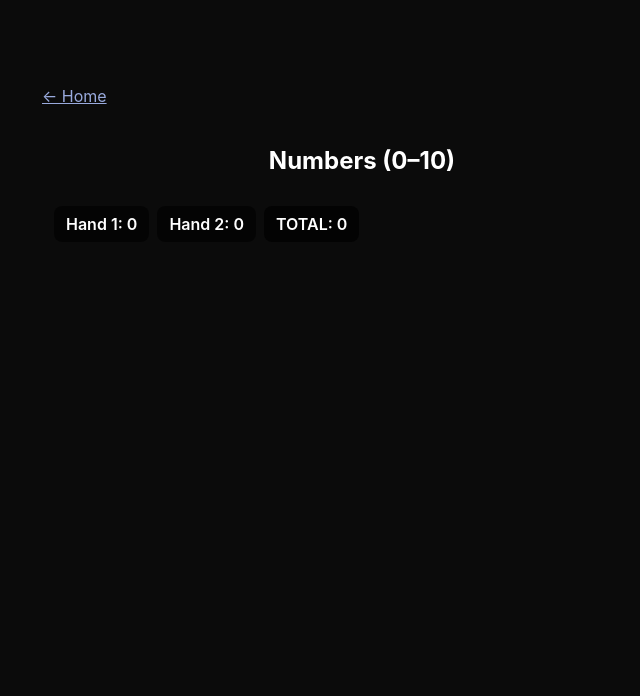
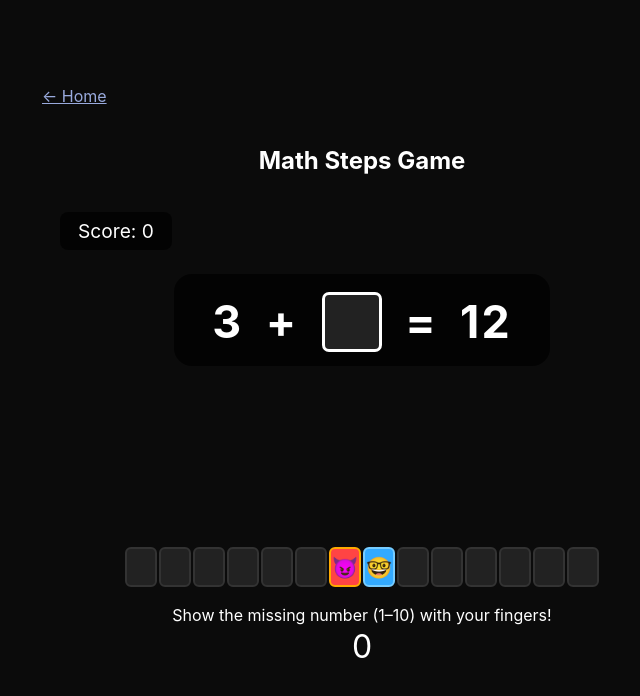
Before and after one commit to RasheedMG/Math-Gesture-Program, a React (Create React App) app in the folder frontend/: page /numbers in a window 1280 px wide. Shown: the top 696 px of the page, without its empty margins (278-918 px from the left). Built offline with nearby package versions, Linux system fonts and the light colour scheme; no server answers.

Commit message:
Added Numbers game

```diff
--- a/frontend/src/pages/Numbers.js
+++ b/frontend/src/pages/Numbers.js
@@ -1,5 +1,34 @@
 import { useEffect, useRef, useState } from "react";
 import { FilesetResolver, HandLandmarker } from "@mediapipe/tasks-vision";
+
+// --- Game constants ---
+const TRACK_WINDOW = 14; // Number of tiles to show at once
+const PLAYER_EMOJI = "🤓";
+const EVIL_EMOJI = "😈";
+const STEP_TIME = 1000; // ms
+
+function getRandomEquation() {
+  // Randomly choose a, b, op, and which is missing (a, b, or result)
+  const a = Math.floor(Math.random() * 10) + 1;
+  const b = Math.floor(Math.random() * 10) + 1;
+  const op = Math.random() < 0.5 ? "+" : "-";
+  let result = op === "+" ? a + b : a - b;
+  let missing = ["a", "b", "result"][Math.floor(Math.random() * 3)];
+  let text, answer;
+  if (missing === "a") {
+    text = `? ${op} ${b} = ${result}`;
+    answer = a;
+  } else if (missing === "b") {
+    text = `${a} ${op} ? = ${result}`;
+    answer = b;
+  } else {
+    text = `${a} ${op} ${b} = ?`;
+    answer = result;
+  }
+  // Clamp answer to 1-10 for game logic
+  if (answer < 1 || answer > 10) return getRandomEquation();
+  return { text, answer };
+}
 
 export default function Numbers() {
   const videoRef = useRef(null);
@@ -7,10 +36,70 @@ export default function Numbers() {
   const rafRef = useRef(null);
   const landmarkerRef = useRef(null);
 
-  const [hand1, setHand1] = useState(0);
-  const [hand2, setHand2] = useState(0);
-  const [total, setTotal] = useState(0);
+  // --- Game state ---
+  const [equation, setEquation] = useState(getRandomEquation());
+  const [playerPos, setPlayerPos] = useState(0);
+  const [evilPos, setEvilPos] = useState(-1);
+  const [gameOver, setGameOver] = useState(false);
+  const [inputNum, setInputNum] = useState(0);
+  const [lastInput, setLastInput] = useState(0);
+  const [score, setScore] = useState(0);
+  const [evilActive, setEvilActive] = useState(false);
+  const [evilSpeed, setEvilSpeed] = useState(1); // tiles per second
 
+  // Animation state
+  const [playerDisplayPos, setPlayerDisplayPos] = useState(0);
+  const [evilDisplayPos, setEvilDisplayPos] = useState(-1);
+
+  // Animate display positions toward actual positions
+  useEffect(() => {
+    let anim;
+    function animate() {
+      setPlayerDisplayPos(d => {
+        if (Math.abs(d - playerPos) < 0.01) return playerPos;
+        return d + (playerPos - d) * 0.25;
+      });
+      setEvilDisplayPos(d => {
+        if (Math.abs(d - evilPos) < 0.01) return evilPos;
+        return d + (evilPos - d) * 0.25;
+      });
+      anim = requestAnimationFrame(animate);
+    }
+    animate();
+    return () => cancelAnimationFrame(anim);
+  }, [playerPos, evilPos]);
+
+  // --- Evil emoji movement ---
+  useEffect(() => {
+    if (gameOver || !evilActive) return;
+    let lastTime = Date.now();
+    let acc = 0.04; // acceleration in tiles/sec^2
+    let speed = evilSpeed;
+    let pos = evilPos;
+    let anim;
+    function move() {
+      if (gameOver || !evilActive) return;
+      const now = Date.now();
+      const dt = (now - lastTime) / 1000; // seconds
+      lastTime = now;
+      speed += acc * dt;
+      pos += speed * dt;
+      if (pos >= playerPos) {
+        setEvilPos(playerPos);
+        setGameOver(true);
+        setEvilSpeed(speed);
+        return;
+      }
+      setEvilPos(pos);
+      setEvilSpeed(speed);
+      anim = requestAnimationFrame(move);
+    }
+    anim = requestAnimationFrame(move);
+    return () => cancelAnimationFrame(anim);
+    // eslint-disable-next-line
+  }, [playerPos, gameOver, evilActive]);
+
+  // --- Hand detection for number input ---
   useEffect(() => {
     let stream;
     let mounted = true;
@@ -119,9 +208,9 @@ export default function Numbers() {
           per=[0,0];
         }
 
-        setHand1(per[0] ?? 0);
-        setHand2(per[1] ?? 0);
-        setTotal(smoothTotal(per.reduce((a,b)=>a+b,0)));
+        // Only allow answers 0-10 for student input (but equation answer is 1-10)
+        const totalFingers = Math.max(0, Math.min(10, smoothTotal(per.reduce((a,b)=>a+b,0))));
+        setInputNum(totalFingers);
 
         rafRef.current = requestAnimationFrame(loop);
       };
@@ -136,15 +225,159 @@ export default function Numbers() {
     };
   }, []);
 
+  // --- Answer checking ---
+  useEffect(() => {
+    if (gameOver) return;
+    // Only check if inputNum changed and is stable (not 0)
+    if (inputNum !== lastInput && inputNum === equation.answer) {
+      setLastInput(inputNum);
+      setScore(s => s + 1);
+      setPlayerPos(pos => pos + inputNum); // No clamp, infinite track
+      setEquation(getRandomEquation());
+      if (!evilActive) setEvilActive(true); // Start evil movement after first answer
+      // Prevent repeated triggers for same input
+      setTimeout(() => setLastInput(0), 1200);
+    }
+    // eslint-disable-next-line
+  }, [inputNum, equation, gameOver]);
+
+  function restart() {
+    setEquation(getRandomEquation());
+    setPlayerPos(0);
+    setEvilPos(-1);
+    setPlayerDisplayPos(0);
+    setEvilDisplayPos(-1);
+    setGameOver(false);
+    setScore(0);
+    setLastInput(0);
+    setEvilActive(false);
+    setEvilSpeed(1); // reset speed
+  }
+
+  // --- Equation rendering helper ---
+  function renderEquation() {
+    // Replace "?" with an empty box
+    const parts = equation.text.split(" ");
+    const eqn = parts.map((part, idx) =>
+      part === "?" ? (
+        <span key={idx} className="eqn-box"></span>
+      ) : (
+        <span key={idx} style={{margin: "0 0.15em"}}>{part}</span>
+      )
+    );
+    return <div className="eqn-big">{eqn}</div>;
+  }
+
+  // --- Track rendering ---
+  function renderTrack() {
+    const window = TRACK_WINDOW;
+    const tiles = [];
+    // Use animated display positions for rendering
+    const pPos = playerDisplayPos;
+    const ePos = evilDisplayPos;
+    const min = Math.min(pPos, ePos);
+    const max = Math.max(pPos, ePos);
+    const dist = max - min;
+
+    if (dist < window - 2) {
+      const center = Math.floor((min + max + 1) / 2);
+      const start = center - Math.floor(window / 2);
+      // Round to nearest integer for display
+      const playerTile = Math.round(pPos);
+      const evilTile = Math.round(ePos);
+      for (let i = start; i < start + window; ++i) {
+        let content = "";
+        let style = {};
+        if (i === playerTile && i === evilTile) {
+          // Both in same tile
+          content = (
+            <>
+              <span style={{ marginRight: 2 }}>{PLAYER_EMOJI}</span>
+              <span style={{ marginLeft: 2 }}>{EVIL_EMOJI}</span>
+            </>
+          );
+        } else if (i === playerTile) {
+          content = PLAYER_EMOJI;
+        } else if (i === evilTile) {
+          content = EVIL_EMOJI;
+        }
+        tiles.push(
+          <div
+            key={i}
+            className={
+              "tile" +
+              (i === playerTile ? " player" : "") +
+              (i === evilTile ? " evil" : "")
+            }
+            style={style}
+          >
+            {content}
+          </div>
+        );
+      }
+    } else {
+      // Emojis at edges, ellipsis in the middle, total tiles = window
+      const leftIsPlayer = pPos < ePos;
+      const leftIdx = leftIsPlayer ? pPos : ePos;
+      const rightIdx = leftIsPlayer ? ePos : pPos;
+      const leftEmoji = leftIsPlayer ? PLAYER_EMOJI : EVIL_EMOJI;
+      const rightEmoji = leftIsPlayer ? EVIL_EMOJI : PLAYER_EMOJI;
+
+      const emptyTiles = window - 3;
+      const leftEmpty = Math.floor(emptyTiles / 2);
+      const rightEmpty = emptyTiles - leftEmpty;
+      const omitted = (rightIdx - leftIdx) - (leftEmpty + rightEmpty);
+
+      // Leftmost: left emoji
+      tiles.push(
+        <div key="left-emoji" className={"tile" + (leftIsPlayer ? " player" : " evil")}>
+          {leftEmoji}
+        </div>
+      );
+      // Left empty tiles
+      for (let i = 0; i < leftEmpty; ++i) {
+        tiles.push(<div key={`l${i}`} className="tile" />);
+      }
+      // Ellipsis
+      tiles.push(
+        <div key="ellipsis" className="tile ellipsis" style={{background:"none", border:"none", color:"#aaa", fontSize:"1em", pointerEvents:"none"}}>
+          ... {Math.max(Math.round(omitted), 0)} ...
+        </div>
+      );
+      // Right empty tiles
+      for (let i = 0; i < rightEmpty; ++i) {
+        tiles.push(<div key={`r${i}`} className="tile" />);
+      }
+      // Rightmost: right emoji
+      tiles.push(
+        <div key="right-emoji" className={"tile" + (leftIsPlayer ? " evil" : " player")}>
+          {rightEmoji}
+        </div>
+      );
+    }
+    return <div className="track">{tiles}</div>;
+  }
+
   return (
-    <PageShell title="Numbers (0–10)" onBackHref="/">
+    <PageShell title="Math Steps Game" onBackHref="/">
       <div className="stage">
         <video ref={videoRef} muted playsInline style={{display:"none"}} />
         <canvas ref={canvasRef} width={640} height={480} className="view" />
-        <div className="hud">
-          <div className="chip">Hand 1: {hand1}</div>
-          <div className="chip">Hand 2: {hand2}</div>
-          <div className="chip strong">TOTAL: {total}</div>
+        <div className="game-ui">
+          <div className="score score-corner">Score: {score}</div>
+          <div className="eqn-center">{renderEquation()}</div>
+          {renderTrack()}
+          <div className="input">
+            <span>Show the missing number (1–10) with your fingers!</span>
+            <div className="input-num">{inputNum}</div>
+          </div>
+          {gameOver && (
+            <div className="gameover">
+              <div style={{fontSize:"2em"}}>Game Over!</div>
+              <div>Score: {score}</div>
+              <button onClick={restart} style={{marginTop:8}}>Restart</button>
+            </div>
+          )}
         </div>
       </div>
       <Style/>
@@ -169,9 +402,73 @@ function Style() {
     <style>{`
       .stage { position:relative; width:640px; height:480px; }
       .view  { width:640px; height:480px; border-radius:12px; }
-      .hud   { position:absolute; top:12px; left:12px; display:flex; gap:8px; flexDirection:column; flex-wrap:wrap; max-width:95%; }
-      .chip  { background:rgba(0,0,0,.6); color:#fff; padding:8px 12px; border-radius:8px; font-weight:600; }
-      .strong{ background:rgba(0,0,0,.75); }
+      .game-ui { position:absolute; top:0; left:0; width:100%; height:100%; display:flex; flex-direction:column; align-items:center; justify-content:flex-end; z-index:2; pointer-events:none; }
+      .score-corner {
+        position: absolute;
+        top: 18px;
+        left: 18px;
+        font-size: 1.2em;
+        background: rgba(0,0,0,0.7);
+        padding: 7px 18px;
+        border-radius: 8px;
+        z-index: 3;
+        pointer-events: none;
+      }
+      .eqn-center {
+        position: absolute;
+        top: 80px;
+        left: 0;
+        width: 100%;
+        display: flex;
+        justify-content: center;
+        z-index: 3;
+        pointer-events: none;
+      }
+      .eqn-big {
+        font-size: 2.8em;
+        font-weight: bold;
+        letter-spacing: 2px;
+        color: #fff;
+        background: rgba(0,0,0,0.75);
+        padding: 18px 32px 14px 32px;
+        border-radius: 18px;
+        display: flex;
+        align-items: center;
+        gap: 0.2em;
+      }
+      .eqn-box {
+        display: inline-block;
+        width: 1.2em;
+        height: 1.2em;
+        background: #222;
+        border: 3px solid #fff;
+        border-radius: 7px;
+        vertical-align: middle;
+        margin: 0 0.18em;
+      }
+      .track { display:flex; gap:2px; margin-bottom:18px; }
+      .tile {
+        width:28px; height:36px; background:#222; border-radius:6px; display:flex; align-items:center; justify-content:center; font-size:1.3em; color:#fff; border:2px solid #333;
+        transition: background 0.2s, border 0.2s;
+      }
+      .tile.player { background:#3af; border-color:#7cf; color:#fff; }
+      .tile.evil { background:#f44; border-color:#fa0; color:#fff; }
+      .tile.ellipsis {
+        background: rgba(0,0,0,0.7) !important;
+        border: 2px solid #fff !important;
+        color: #fff !important;
+        font-size: 1em !important;
+        min-width: 60px;
+        border-radius: 8px;
+        font-weight: bold;
+      }
+      .input { margin-bottom:8px; text-align:center; }
+      .input-num { font-size:2em; margin-top:2px; }
+      .gameover {
+        position:absolute; top:50%; left:50%; transform:translate(-50%,-50%);
+        background:rgba(0,0,0,.85); padding:24px 32px; border-radius:16px; z-index:10; text-align:center;
+        pointer-events:auto;
+      }
     `}</style>
   );
 }
```
